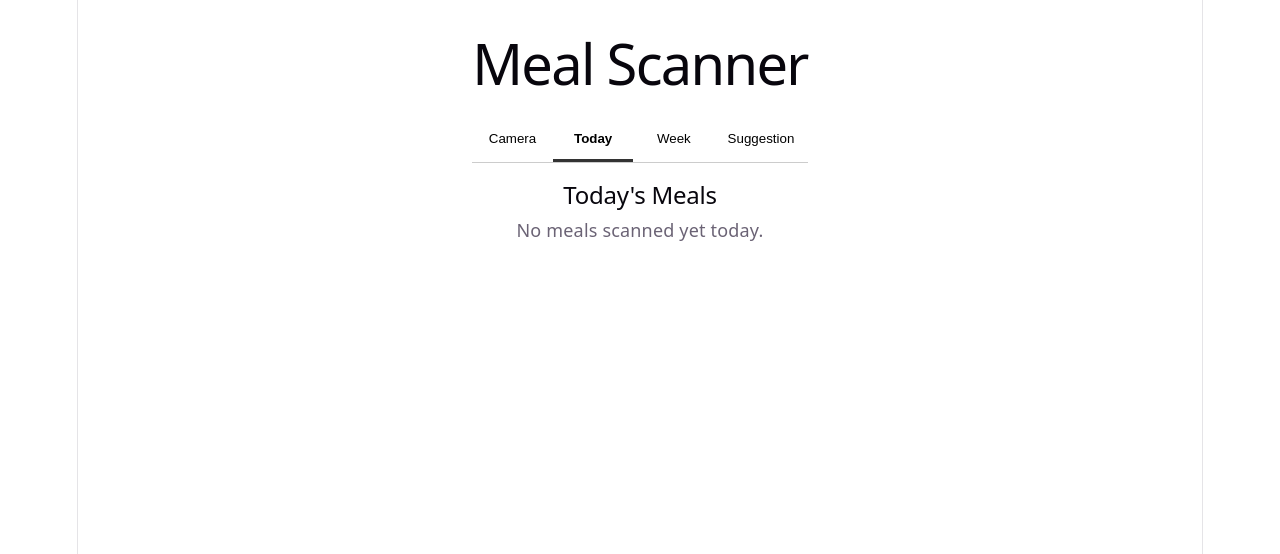
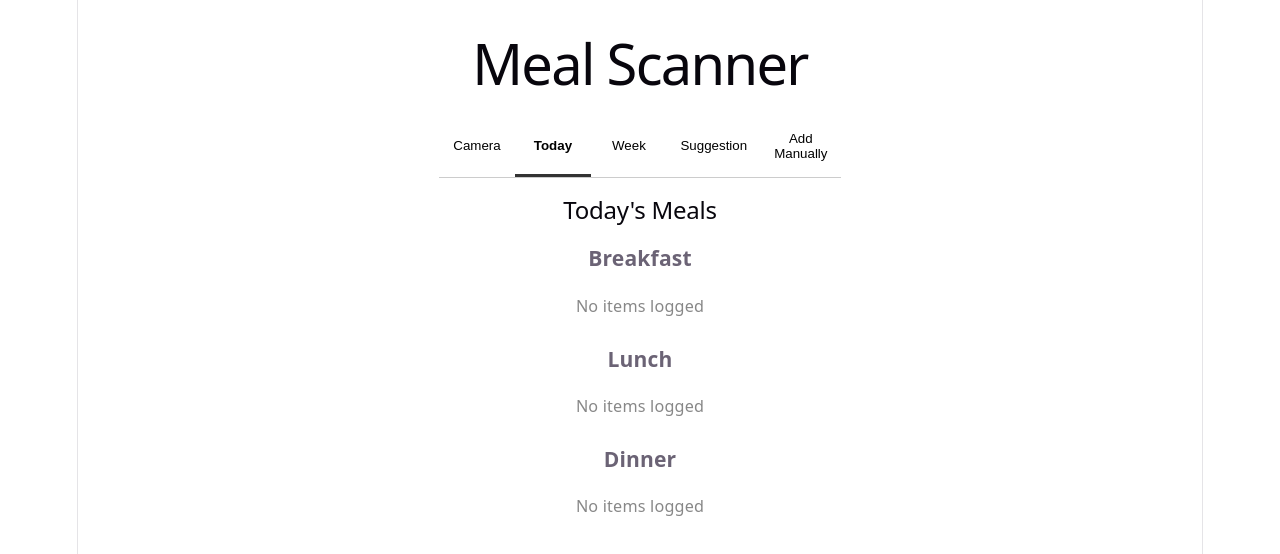
Before and after one commit to Manas-Indore/iqoo-meal-scanner, a React (Vite) app: page / in a window 1280 px wide. Both pictures are taken after a click on the button "Today". Shown: the top 554 px of the page. Built offline with nearby package versions, Linux system fonts and the light colour scheme.

Commit message:
Add meal type categorization (breakfast/lunch/dinner) and manual food entry

```diff
--- a/src/App.jsx
+++ b/src/App.jsx
@@ -4,6 +4,7 @@ import CameraCapture from './camera/CameraCapture'
 import TodayScreen from './components/TodayScreen'
 import WeekScreen from './components/WeekScreen'
 import SuggestionScreen from './components/SuggestionScreen'
+import ManualEntry from './components/ManualEntry'
 
 function App() {
   const [activeTab, setActiveTab] = useState('camera')
@@ -37,6 +38,9 @@ function App() {
         <button style={tabStyle('suggestion')} onClick={() => setActiveTab('suggestion')}>
           Suggestion
         </button>
+        <button style={tabStyle('manual')} onClick={() => setActiveTab('manual')}>
+          Add Manually
+        </button>
       </div>
 
       <div>
@@ -44,6 +48,7 @@ function App() {
         {activeTab === 'today' && <TodayScreen />}
         {activeTab === 'week' && <WeekScreen />}
         {activeTab === 'suggestion' && <SuggestionScreen />}
+        {activeTab === 'manual' && <ManualEntry />}
       </div>
     </div>
   )
--- a/src/camera/CameraCapture.jsx
+++ b/src/camera/CameraCapture.jsx
@@ -8,11 +8,12 @@ function CameraCapture() {
   const [capturedImage, setCapturedImage] = useState(null);
   const [stream, setStream] = useState(null);
   const [prediction, setPrediction] = useState(null);
+  const [mealType, setMealType] = useState("breakfast");
 
   const startCamera = async () => {
     try {
       const mediaStream = await navigator.mediaDevices.getUserMedia({
-        video: { facingMode: "environment" }, // rear camera
+        video: { facingMode: "environment" },
       });
       videoRef.current.srcObject = mediaStream;
       setStream(mediaStream);
@@ -32,14 +33,13 @@ function CameraCapture() {
     const imageDataUrl = canvas.toDataURL("image/png");
     setCapturedImage(imageDataUrl);
 
-  // Run AI prediction on the captured frame
     setPrediction("Scanning...");
     try {
       const result = await predictFood(canvas);
       setPrediction(result);
       console.log("Prediction:", result);
 
-    await addScan(result); // auto-save to IndexedDB
+      await addScan(result, mealType);
       console.log("Scan saved to database");
     } catch (err) {
       console.error("Prediction error:", err);
@@ -57,6 +57,12 @@ function CameraCapture() {
         playsInline
         style={{ width: "100%", maxWidth: "400px", background: "#000" }}
       />
+
+      <div style={{ margin: "1rem 0" }}>
+        <button onClick={() => setMealType("breakfast")} style={{ fontWeight: mealType === "breakfast" ? "bold" : "normal" }}>Breakfast</button>
+        <button onClick={() => setMealType("lunch")} style={{ fontWeight: mealType === "lunch" ? "bold" : "normal" }}>Lunch</button>
+        <button onClick={() => setMealType("dinner")} style={{ fontWeight: mealType === "dinner" ? "bold" : "normal" }}>Dinner</button>
+      </div>
 
       <div style={{ margin: "1rem 0" }}>
         <button onClick={startCamera}>Start Camera</button>
--- /dev/null
+++ b/src/components/ManualEntry.jsx
@@ -0,0 +1,50 @@
+import { useState } from "react";
+import { addScan } from "../storage/db";
+
+function ManualEntry() {
+  const [form, setForm] = useState({
+    label: "", protein_g: "", carbs_g: "", sugar_g: "", calories: "",
+  });
+  const [mealType, setMealType] = useState("breakfast");
+  const [saved, setSaved] = useState(false);
+
+  const handleSubmit = async () => {
+    await addScan(
+      {
+        label: form.label,
+        nutrition: {
+          protein_g: Number(form.protein_g) || 0,
+          carbs_g: Number(form.carbs_g) || 0,
+          sugar_g: Number(form.sugar_g) || 0,
+          calories: Number(form.calories) || 0,
+        },
+      },
+      mealType
+    );
+    setSaved(true);
+    setForm({ label: "", protein_g: "", carbs_g: "", sugar_g: "", calories: "" });
+    setTimeout(() => setSaved(false), 2000);
+  };
+
+  return (
+    <div style={{ padding: "1rem", textAlign: "left", maxWidth: "400px", margin: "0 auto" }}>
+      <h2>Add Food Manually</h2>
+      <input placeholder="Food name" value={form.label} onChange={(e) => setForm({ ...form, label: e.target.value })} style={{ width: "100%", marginBottom: "0.5rem", padding: "0.5rem" }} />
+      <input placeholder="Protein (g)" type="number" value={form.protein_g} onChange={(e) => setForm({ ...form, protein_g: e.target.value })} style={{ width: "100%", marginBottom: "0.5rem", padding: "0.5rem" }} />
+      <input placeholder="Carbs (g)" type="number" value={form.carbs_g} onChange={(e) => setForm({ ...form, carbs_g: e.target.value })} style={{ width: "100%", marginBottom: "0.5rem", padding: "0.5rem" }} />
+      <input placeholder="Sugar (g)" type="number" value={form.sugar_g} onChange={(e) => setForm({ ...form, sugar_g: e.target.value })} style={{ width: "100%", marginBottom: "0.5rem", padding: "0.5rem" }} />
+      <input placeholder="Calories" type="number" value={form.calories} onChange={(e) => setForm({ ...form, calories: e.target.value })} style={{ width: "100%", marginBottom: "0.5rem", padding: "0.5rem" }} />
+
+      <div style={{ margin: "0.5rem 0" }}>
+        <button onClick={() => setMealType("breakfast")} style={{ fontWeight: mealType === "breakfast" ? "bold" : "normal" }}>Breakfast</button>
+        <button onClick={() => setMealType("lunch")} style={{ fontWeight: mealType === "lunch" ? "bold" : "normal" }}>Lunch</button>
+        <button onClick={() => setMealType("dinner")} style={{ fontWeight: mealType === "dinner" ? "bold" : "normal" }}>Dinner</button>
+      </div>
+
+      <button onClick={handleSubmit} style={{ width: "100%", padding: "0.75rem" }}>Add Food</button>
+      {saved && <p style={{ color: "green" }}>Saved!</p>}
+    </div>
+  );
+}
+
+export default ManualEntry;
--- a/src/components/TodayScreen.jsx
+++ b/src/components/TodayScreen.jsx
@@ -15,11 +15,15 @@ function TodayScreen() {
     setScans(todayScans.reverse());
   };
 
+  const mealGroups = ["breakfast", "lunch", "dinner"];
+
+  const renderMealSection = (mealType) => {
+    const items = scans.filter((s) => s.mealType === mealType);
     return (
-    <div style={{ padding: "1rem" }}>
-      <h2>Today's Meals</h2>
-      {scans.length === 0 && <p>No meals scanned yet today.</p>}
-      {scans.map((scan) => (
+      <div key={mealType} style={{ marginBottom: "1.5rem" }}>
+        <h3 style={{ textTransform: "capitalize" }}>{mealType}</h3>
+        {items.length === 0 && <p style={{ color: "#888", fontSize: "0.9rem" }}>No items logged</p>}
+        {items.map((scan) => (
           <div
             key={scan.id}
             style={{
@@ -38,6 +42,14 @@ function TodayScreen() {
         ))}
       </div>
     );
+  };
+
+  return (
+    <div style={{ padding: "1rem" }}>
+      <h2>Today's Meals</h2>
+      {mealGroups.map(renderMealSection)}
+    </div>
+  );
 }
 
 export default TodayScreen;
--- a/src/storage/db.js
+++ b/src/storage/db.js
@@ -2,13 +2,20 @@ import Dexie from "dexie";
 
 export const db = new Dexie("MealScannerDB");
 
+// version 1 (old schema, kept for migration)
 db.version(1).stores({
   scans: "++id, date, label, protein_g, carbs_g, sugar_g, calories",
 });
 
-export async function addScan(scan) {
+// version 2 (new schema, with mealType)
+db.version(2).stores({
+  scans: "++id, date, mealType, label, protein_g, carbs_g, sugar_g, calories",
+});
+
+export async function addScan(scan, mealType = "breakfast") {
   return await db.scans.add({
     date: new Date().toISOString(),
+    mealType,
     label: scan.label,
     protein_g: scan.nutrition.protein_g,
     carbs_g: scan.nutrition.carbs_g,
```
Lines whose indentation alone changed are shown as unchanged.
